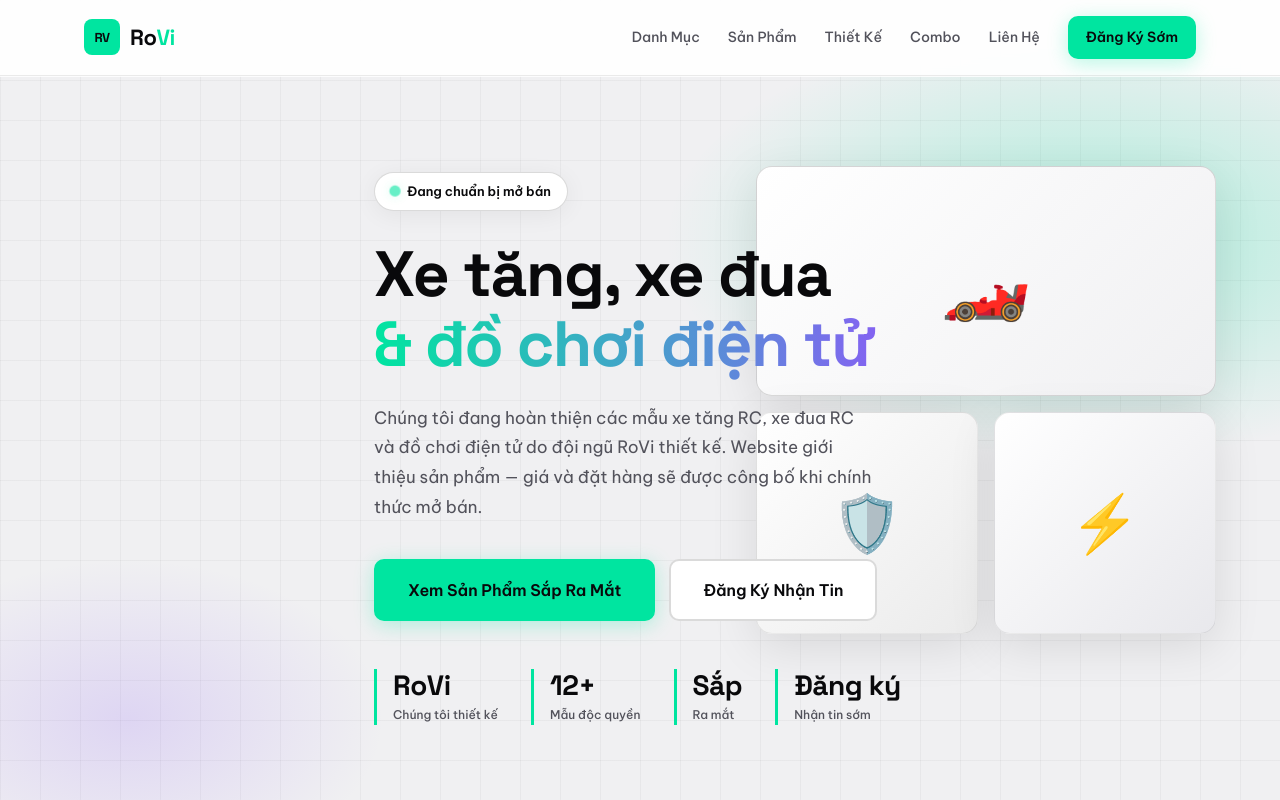
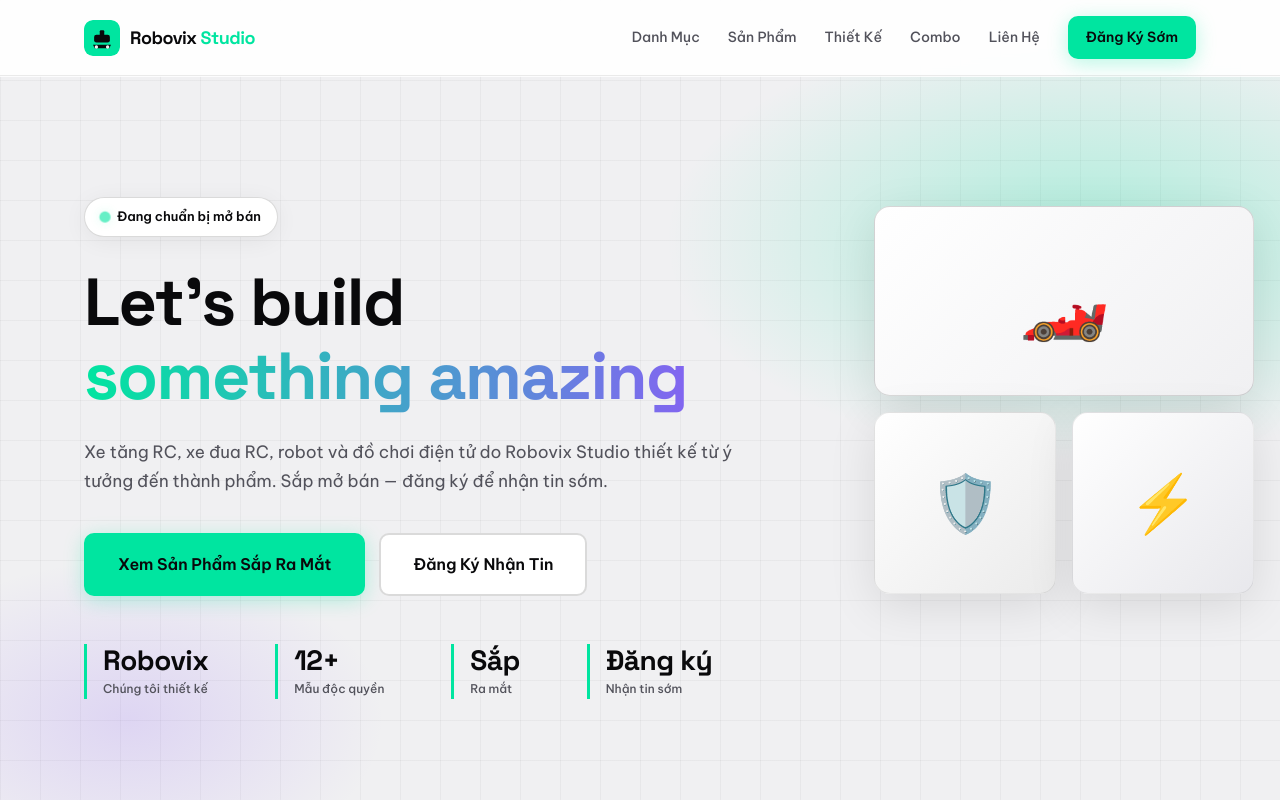
Before and after one commit to s2nmt/battleRealgame, a React (Vite) app: page / in a window 1280 px wide. Shown: the top 800 px of the page. Built offline with nearby package versions, Linux system fonts and the light colour scheme.

Commit message:
feat: rename website

```diff
--- a/index.html
+++ b/index.html
@@ -4,11 +4,11 @@
     <meta charset="UTF-8" />
     <link rel="icon" type="image/svg+xml" href="/favicon.svg" />
     <meta name="viewport" content="width=device-width, initial-scale=1.0" />
-    <meta name="description" content="RoVi - Xe tăng RC, xe đua RC và đồ chơi điện tử do chúng tôi thiết kế. Đang chuẩn bị mở bán — đăng ký nhận tin sớm." />
+    <meta name="description" content="Robovix Studio - Xe tăng RC, xe đua RC, robot và đồ chơi điện tử do chúng tôi thiết kế. Đang chuẩn bị mở bán — đăng ký nhận tin sớm." />
     <link rel="preconnect" href="https://fonts.googleapis.com" />
     <link rel="preconnect" href="https://fonts.gstatic.com" crossorigin />
     <link href="https://fonts.googleapis.com/css2?family=Be+Vietnam+Pro:ital,wght@0,400;0,500;0,600;0,700;0,800&family=Space+Grotesk:wght@500;600;700&display=swap" rel="stylesheet" />
-    <title>Robotic Việt Nam| Xe Tăng, Xe Đua & Đồ Chơi Điện Tử</title>
+    <title>Robovix Studio | Let's build something amazing</title>
   </head>
   <body>
     <div id="root"></div>
--- a/src/components/Contact.jsx
+++ b/src/components/Contact.jsx
@@ -19,7 +19,7 @@ export default function Contact() {
           </p>
           <ul className="contact__perks">
             <li>🔔 Ưu tiên nhận tin khi công bố giá & ngày mở bán</li>
-            <li>🎨 Sản phẩm do RoVi thiết kế, độc quyền thương hiệu</li>
+            <li>🎨 Sản phẩm do Robovix Studio thiết kế, độc quyền thương hiệu</li>
             <li>🎁 Ưu đãi early bird dành cho người đăng ký sớm</li>
           </ul>
         </div>
--- a/src/components/Features.jsx
+++ b/src/components/Features.jsx
@@ -5,7 +5,7 @@ export default function Features() {
     <section className="section section--accent">
       <div className="container">
         <div className="section__header">
-          <span className="section__tag">Tại sao RoVi</span>
+          <span className="section__tag">Tại sao Robovix Studio</span>
           <h2 className="section__title">Sản phẩm tự thiết kế — Không giống ai</h2>
         </div>
         <div className="features-grid">
--- a/src/components/Footer.jsx
+++ b/src/components/Footer.jsx
@@ -3,8 +3,11 @@ export default function Footer() {
     <footer className="footer">
       <div className="container footer__inner">
         <div className="footer__brand">
-          <span className="logo__text">
-            Ro<span className="logo__accent">Vi</span>
+          <span className="logo">
+            <img src="/favicon.svg" alt="" className="logo__icon" width="36" height="36" />
+            <span className="logo__text">
+              Robovix <span className="logo__accent">Studio</span>
+            </span>
           </span>
           <p>Xe tăng, xe đua & đồ chơi điện tử do chúng tôi thiết kế — Đang chuẩn bị mở bán</p>
         </div>
@@ -14,7 +17,7 @@ export default function Footer() {
           <a href="#how">Thiết kế</a>
           <a href="#contact">Liên hệ</a>
         </div>
-        <p className="footer__copy">© 2026 RoVi. Chúng tôi thiết kế — Đang chuẩn bị mở bán.</p>
+        <p className="footer__copy">© 2026 Robovix Studio. Chúng tôi thiết kế — Đang chuẩn bị mở bán.</p>
       </div>
     </footer>
   );
--- a/src/components/GameModes.jsx
+++ b/src/components/GameModes.jsx
@@ -8,7 +8,7 @@ export default function GameModes() {
           <span className="section__tag">3 dòng sản phẩm chính</span>
           <h2 className="section__title">Xe tăng — Xe đua — Điện tử</h2>
           <p className="section__desc">
-            Tất cả đều do RoVi thiết kế và sản xuất. Không bán hàng nhập sẵn, không OEM —
+            Tất cả đều do Robovix Studio thiết kế và sản xuất. Không bán hàng nhập sẵn, không OEM —
             mỗi mẫu là sản phẩm độc quyền của chúng tôi.
           </p>
         </div>
--- a/src/components/Header.jsx
+++ b/src/components/Header.jsx
@@ -15,9 +15,9 @@ export default function Header() {
     <header className="header">
       <div className="container header__inner">
         <a href="#" className="logo">
-          <span className="logo__bolt">RV</span>
+          <img src="/favicon.svg" alt="" className="logo__icon" width="36" height="36" />
           <span className="logo__text">
-            Ro<span className="logo__accent">Vi</span>
+            Robovix <span className="logo__accent">Studio</span>
           </span>
         </a>
 
--- a/src/components/Hero.jsx
+++ b/src/components/Hero.jsx
@@ -11,8 +11,8 @@ export default function Hero() {
         </div>
 
         <h1 className="hero__title">
-          Xe tăng, xe đua
-          <span className="hero__highlight"> & đồ chơi điện tử</span>
+          <span className="hero__title-line">{storeInfo.headline}</span>
+          <span className="hero__title-line hero__highlight">{storeInfo.headlineAccent}</span>
         </h1>
 
         <p className="hero__desc">{storeInfo.description}</p>
--- a/src/components/Shop.jsx
+++ b/src/components/Shop.jsx
@@ -5,7 +5,7 @@ export default function Shop() {
     <section id="shop" className="section">
       <div className="container">
         <div className="section__header">
-          <span className="section__tag">Sản phẩm RoVi</span>
+          <span className="section__tag">Sản phẩm Robovix Studio</span>
           <h2 className="section__title">Mẫu xe & đồ chơi điện tử</h2>
           <p className="section__desc">
             Đây là các mẫu đang chuẩn bị ra mắt — chưa có giá chính thức. Đăng ký để nhận thông báo khi mở bán.
--- a/src/data/products.js
+++ b/src/data/products.js
@@ -1,12 +1,14 @@
 export const storeInfo = {
-  name: 'RoVi',
+  name: 'Robovix Studio',
   tagline: 'Chúng tôi thiết kế — Sản xuất — Sắp mở bán',
   status: 'Đang chuẩn bị mở bán',
   comingSoonLabel: 'Sắp mở bán',
+  headline: 'Let\'s build',
+  headlineAccent: 'something amazing',
   description:
-    'Chúng tôi đang hoàn thiện các mẫu xe tăng RC, xe đua RC và đồ chơi điện tử do đội ngũ RoVi thiết kế. Website giới thiệu sản phẩm — giá và đặt hàng sẽ được công bố khi chính thức mở bán.',
+    'Xe tăng RC, xe đua RC, robot và đồ chơi điện tử do Robovix Studio thiết kế từ ý tưởng đến thành phẩm. Sắp mở bán — đăng ký để nhận tin sớm.',
   highlights: [
-    { value: 'RoVi', label: 'Chúng tôi thiết kế' },
+    { value: 'Robovix', label: 'Chúng tôi thiết kế' },
     { value: '12+', label: 'Mẫu độc quyền' },
     { value: 'Sắp', label: 'Ra mắt' },
     { value: 'Đăng ký', label: 'Nhận tin sớm' },
@@ -19,7 +21,7 @@ export const categories = [
     icon: '🏎️',
     title: 'Xe Đua RC',
     description:
-      'Xe đua tốc độ cao, drift, FPV — khung gầm, động cơ và vỏ xe do chúng tôi thiết kế, không copy mẫu ngoài.',
+      'Xe đua tốc độ cao, drift, FPV — khung gầm, động cơ và vỏ xe do chúng tôi thiết kế, có tham khảo các mẫu mô hình trên thế giới.',
     tag: 'Sắp mở bán',
   },
   {
@@ -47,7 +49,7 @@ export const bundles = [
     unit: '1 xe + phụ kiện',
     badge: 'Dự kiến',
     description: 'Xe đua RC do chúng tôi thiết kế, kèm pin LiPo, sạc nhanh và tay cầm 2.4GHz.',
-    includes: ['Xe đua RoVi R1', 'Pin + sạc LiPo', 'Tay cầm 2.4GHz', 'Bảo hành dự kiến'],
+    includes: ['Xe đua Robovix R1', 'Pin + sạc LiPo', 'Tay cầm 2.4GHz', 'Bảo hành dự kiến'],
   },
   {
     id: 'tank-kit',
@@ -55,7 +57,7 @@ export const bundles = [
     unit: '1 xe + phụ kiện',
     badge: 'Dự kiến',
     description: 'Xe tăng do chúng tôi thiết kế với hệ thống bắn đạn nước, tháp pháo servo độc quyền.',
-    includes: ['Xe tăng RoVi T1', 'Bình nước + đạn', 'Pin sạc USB-C', 'Hướng dẫn tiếng Việt'],
+    includes: ['Xe tăng Robovix T1', 'Bình nước + đạn', 'Pin sạc USB-C', 'Hướng dẫn tiếng Việt'],
     featured: true,
   },
   {
@@ -64,7 +66,7 @@ export const bundles = [
     unit: '2 xe + sân mini',
     badge: 'Dự kiến',
     description: '2 xe (đua hoặc tăng) + sân đấu mini gập — do chúng tôi thiết kế cho chơi đối kháng tại nhà.',
-    includes: ['2 xe RoVi', 'Sân đấu mini gập', 'Pin dự phòng', 'Bảo hành dự kiến'],
+    includes: ['2 xe Robovix', 'Sân đấu mini gập', 'Pin dự phòng', 'Bảo hành dự kiến'],
   },
   {
     id: 'electronic-kit',
@@ -72,7 +74,7 @@ export const bundles = [
     unit: '3 sản phẩm',
     badge: 'Dự kiến',
     description: 'Bộ đồ chơi điện tử do chúng tôi thiết kế: robot mini, mạch LED và bộ lắp ráp cơ bản.',
-    includes: ['Robot mini RoVi-Bot', 'Bộ mạch LED thử nghiệm', 'Hướng dẫn lắp ráp', 'Hỗ trợ kỹ thuật'],
+    includes: ['Robot mini Robovix-Bot', 'Bộ mạch LED thử nghiệm', 'Hướng dẫn lắp ráp', 'Hỗ trợ kỹ thuật'],
   },
 ];
 
@@ -82,7 +84,7 @@ export const steps = [
     icon: '✏️',
     title: 'Chúng Tôi Thiết Kế',
     description:
-      'Mỗi sản phẩm bắt đầu từ bản vẽ và mô hình 3D do đội ngũ RoVi phát triển. Không mua thiết kế có sẵn, không OEM.',
+      'Mỗi sản phẩm bắt đầu từ bản vẽ và mô hình 3D do đội ngũ Robovix Studio phát triển. Không mua thiết kế có sẵn, không OEM.',
   },
   {
     step: '02',
@@ -103,7 +105,7 @@ export const steps = [
 export const features = [
   {
     icon: '🎨',
-    title: 'Thiết Kế Bởi RoVi',
+    title: 'Thiết Kế Bởi Robovix Studio',
     description: 'Từ ý tưởng, bản vẽ 3D, mạch điện tử đến vỏ xe — tất cả do đội ngũ chúng tôi phát triển.',
   },
   {
@@ -126,15 +128,15 @@ export const features = [
 export const products = [
   {
     id: 1,
-    name: 'RoVi R1 — Xe Đua FPV',
+    name: 'Robovix R1 — Xe Đua FPV',
     category: 'Xe Đua RC',
     description: 'Xe đua FPV 1080p, tốc độ 50km/h. Khung nhôm do chúng tôi thiết kế, động cơ brushless riêng.',
     icon: '🏎️',
-    badge: 'RoVi Design',
+    badge: 'Robovix Design',
   },
   {
     id: 2,
-    name: 'RoVi T1 — Xe Tăng',
+    name: 'Robovix T1 — Xe Tăng',
     category: 'Xe Tăng RC',
     description: 'Xe tăng bắn đạn nước, tháp pháo servo 360°. Cơ cấu bắn và vỏ thép do team chúng tôi phát triển.',
     icon: '🛡️',
@@ -142,31 +144,31 @@ export const products = [
   },
   {
     id: 3,
-    name: 'RoVi D1 — Drift Racer',
+    name: 'Robovix D1 — Drift Racer',
     category: 'Xe Đua RC',
     description: 'Xe drift nhẹ, lốp chuyên dụng, khung gầm thấp do chúng tôi thiết kế cho người mới bắt đầu.',
     icon: '🏁',
-    badge: 'RoVi Design',
+    badge: 'Robovix Design',
   },
   {
     id: 4,
-    name: 'RoVi T2 — Xe Tăng Hạng Nặng',
+    name: 'Robovix T2 — Xe Tăng Hạng Nặng',
     category: 'Xe Tăng RC',
-    description: 'Bản nâng cấp với giáp dày, bình nước lớn, động cơ kép. Thiết kế riêng của RoVi cho địa hình khó.',
+    description: 'Bản nâng cấp với giáp dày, bình nước lớn, động cơ kép. Thiết kế riêng của Robovix Studio cho địa hình khó.',
     icon: '⚔️',
     badge: 'Mới',
   },
   {
     id: 5,
-    name: 'RoVi-Bot Mini — Robot Điện Tử',
+    name: 'Robovix-Bot Mini — Robot Điện Tử',
     category: 'Đồ Chơi Điện Tử',
     description: 'Robot mini điều khiển Bluetooth, mạch và firmware do chúng tôi viết. Lập trình được qua app.',
     icon: '🤖',
-    badge: 'RoVi Design',
+    badge: 'Robovix Design',
   },
   {
     id: 6,
-    name: 'RoVi-Transform — Xe Biến Hình',
+    name: 'Robovix-Transform — Xe Biến Hình',
     category: 'Đồ Chơi Điện Tử',
     description: 'Xe biến hình thành robot, khớp nối và mạch điều khiển do đội ngũ chúng tôi thiết kế.',
     icon: '🔄',
@@ -174,7 +176,7 @@ export const products = [
   },
   {
     id: 7,
-    name: 'RoVi R2 — Xe Đua Pro',
+    name: 'Robovix R2 — Xe Đua Pro',
     category: 'Xe Đua RC',
     description: 'Bản pro với carbon fiber, ESC tự tune, camera FPV 60fps. Dành cho tay đua nghiêm túc.',
     icon: '📹',
@@ -182,7 +184,7 @@ export const products = [
   },
   {
     id: 8,
-    name: 'RoVi-Circuit Kit — Bộ Mạch Thử Nghiệm',
+    name: 'Robovix-Circuit Kit — Bộ Mạch Thử Nghiệm',
     category: 'Đồ Chơi Điện Tử',
     description: 'Bộ mạch LED, cảm biến và module điều khiển do chúng tôi thiết kế — dành cho bé yêu công nghệ.',
     icon: '💡',
--- a/src/index.css
+++ b/src/index.css
@@ -147,10 +147,17 @@ img {
   align-items: center;
   gap: 10px;
   font-family: var(--font-display);
-  font-size: 22px;
+  font-size: 18px;
   font-weight: 700;
   letter-spacing: -0.5px;
   color: var(--text-bright);
+}
+
+.logo__icon {
+  width: 36px;
+  height: 36px;
+  border-radius: 8px;
+  flex-shrink: 0;
 }
 
 .logo__bolt {
@@ -233,7 +240,9 @@ img {
   position: relative;
   z-index: 2;
   padding: 80px 24px 60px;
-  max-width: 580px;
+  max-width: var(--container);
+  margin-left: auto;
+  margin-right: auto;
 }
 
 .hero__badge {
@@ -267,12 +276,18 @@ img {
 
 .hero__title {
   font-family: var(--font-display);
-  font-size: clamp(40px, 6vw, 64px);
+  font-size: clamp(36px, 6.5vw, 68px);
   font-weight: 700;
-  line-height: 1.1;
+  line-height: 1.12;
   letter-spacing: -1.5px;
   color: var(--text-bright);
   margin: 0 0 24px;
+  max-width: 100%;
+}
+
+.hero__title-line {
+  display: block;
+  white-space: nowrap;
 }
 
 .hero__highlight {
@@ -280,14 +295,13 @@ img {
   -webkit-background-clip: text;
   -webkit-text-fill-color: transparent;
   background-clip: text;
-  display: block;
 }
 
 .hero__desc {
   font-size: 17px;
   line-height: 1.75;
   margin: 0 0 36px;
-  max-width: 500px;
+  max-width: 520px;
 }
 
 .hero__actions {
@@ -328,12 +342,13 @@ img {
 
 .hero__visual {
   position: absolute;
-  right: 5%;
+  right: 2%;
   top: 50%;
   transform: translateY(-50%);
-  width: 42%;
-  max-width: 460px;
+  width: 30%;
+  max-width: 380px;
   pointer-events: none;
+  z-index: 1;
 }
 
 .hero__showcase {
@@ -955,6 +970,16 @@ img {
   text-align: center;
 }
 
+.footer__brand {
+  display: flex;
+  flex-direction: column;
+  align-items: center;
+}
+
+.footer__brand .logo {
+  justify-content: center;
+}
+
 .footer__brand p {
   margin: 8px 0 0;
   font-size: 14px;
@@ -982,12 +1007,41 @@ img {
 }
 
 /* Responsive */
+@media (min-width: 1025px) {
+  .hero__title {
+    font-size: clamp(36px, 5vw, 56px);
+    max-width: 60%;
+  }
+
+  .hero__desc,
+  .hero__actions,
+  .hero__stats,
+  .hero__badge {
+    max-width: 60%;
+  }
+}
+
+@media (min-width: 1280px) {
+  .hero__title {
+    font-size: clamp(44px, 5.2vw, 68px);
+    max-width: 58%;
+  }
+}
+
 @media (max-width: 1024px) {
   .hero__visual {
     display: none;
   }
 
   .hero__inner {
+    max-width: 100%;
+  }
+
+  .hero__title,
+  .hero__desc,
+  .hero__actions,
+  .hero__stats,
+  .hero__badge {
     max-width: 100%;
   }
 
```
